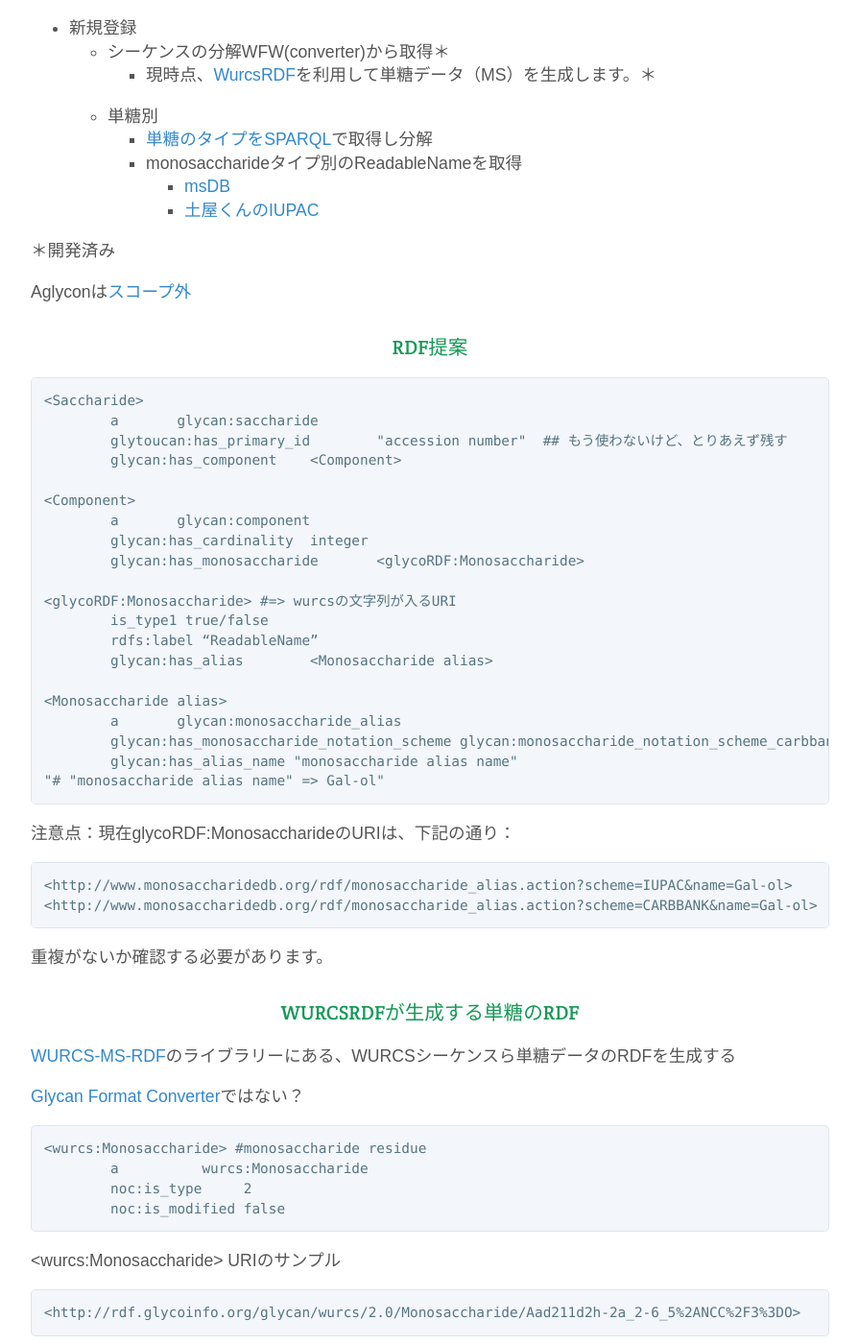
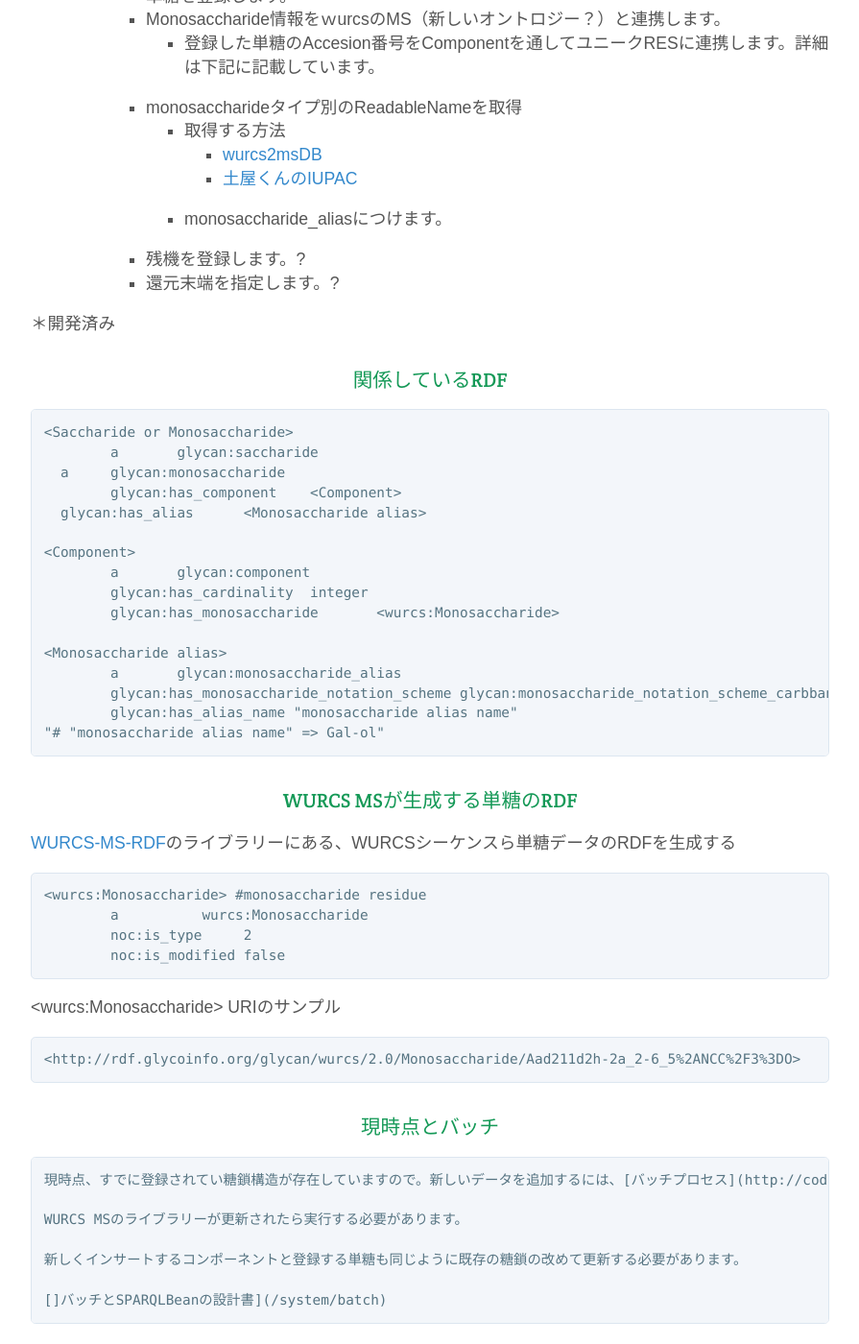
Before and after one commit to glytoucan/glytoucan, a Jekyll site: the page built from system/composition_ja.md, in a window 1280 px wide and 1400 px high, scrolled down 568 px. Shown: the whole window at 96% size, without its empty margins (192-1087 px from the left). Built offline with Jekyll 4.4.1, drawn with Linux system fonts in a browser that asks for light colours; nearby versions of some CDN libraries; Markdown is read by kramdown in place of the engine named in the settings; some of the changed text lies outside the part shown.

Commit message:
add new composition method

```diff
--- a/system/composition_ja.md
+++ b/system/composition_ja.md
@@ -1,46 +1,43 @@
 ---
-title: Breaking Down a Glycan
+title: 糖鎖の分解
 layout: default
 ---
 # 糖鎖の分解
 
-## Registration
-## 登録時
+糖鎖を登録する時、構造を分析して関連しているデータをRDF化しています。GlyTouCanに糖鎖構造を登録する時のコンポーネント（単糖、残機、リンケージ）分解プロセスを説明します。
 
-GlyTouCanに糖鎖構造を登録する時のコンポーネント分解フローの詳細を説明します。
+### プロセスの概要
 
-### Flow
-### 新規登録のフロー
-
-* 新規登録
-  * シーケンスの分解WFW(converter)から取得＊
-      * 現時点、[WurcsRDF](https://bitbucket.org/glycosw/wurcsrdf)を利用して単糖データ（MS）を生成します。＊
-  * 単糖別
-      * [単糖のタイプをSPARQL](https://github.org/glytoucan/batch)で取得し分解
-      * monosaccharideタイプ別のReadableNameを取得
-          * [msDB](http://www.monosaccharidedb.org/remote_access.action#conversion)
-          * [土屋くんのIUPAC](https://bitbucket.org/glycosw/glycanformatconverter)
+* 糖鎖を登録時
+  * シーケンスの分解WURCS(converter)から取得＊
+      * 現時点、[WurcsRDFのMSライブラリー](https://bitbucket.org/glycosw/wurcsrdf)を利用して単糖データ（MS）を生成します。＊
+  * 糖鎖に含まれている単糖をループしてComponentGeneratorを実行します：
+    * 単糖のWURCSを取得・生成
+    * 単糖を登録します。
+    * Monosaccharide情報をｗurcsのMS（新しいオントロジー？）と連携します。
+      * 登録した単糖のAccesion番号をComponentを通してユニークRESに連携します。詳細は下記に記載しています。
+    * monosaccharideタイプ別のReadableNameを取得
+      * 取得する方法
+        * [wurcs2msDB](http://www.monosaccharidedb.org/remote_access.action#conversion)
+        * [土屋くんのIUPAC](https://bitbucket.org/glycosw/glycanformatconverter)
+      * monosaccharide_aliasにつけます。
+    * 残機を登録します。?
+    * 還元末端を指定します。?
 
 ＊開発済み<BR>
 
-Aglyconは[スコープ外](http://glycob.oxfordjournals.org/content/23/12/1422.full?ijkey=b52b4890001eddbfdb29bd160185613b932538b0&keytype2=tf_ipsecsha)
+### 関係しているRDF
 
-### RDF提案
-
-    <Saccharide>
+    <Saccharide or Monosaccharide>
     	a	glycan:saccharide
-    	glytoucan:has_primary_id	"accession number"  ## もう使わないけど、とりあえず残す
+      a	glycan:monosaccharide
     	glycan:has_component	<Component>
+      glycan:has_alias	<Monosaccharide alias>
 
     <Component>
     	a	glycan:component
     	glycan:has_cardinality	integer
-    	glycan:has_monosaccharide	<glycoRDF:Monosaccharide>
-
-    <glycoRDF:Monosaccharide> #=> wurcsの文字列が入るURI
-    	is_type1 true/false
-    	rdfs:label “ReadableName”
-    	glycan:has_alias	<Monosaccharide alias>
+    	glycan:has_monosaccharide	<wurcs:Monosaccharide>
 
     <Monosaccharide alias>
     	a	glycan:monosaccharide_alias
@@ -48,42 +45,32 @@
     	glycan:has_alias_name "monosaccharide alias name"
     "# "monosaccharide alias name" => Gal-ol"
 
-
-注意点：現在glycoRDF:MonosaccharideのURIは、下記の通り：
-
-    <http://www.monosaccharidedb.org/rdf/monosaccharide_alias.action?scheme=IUPAC&name=Gal-ol>
-    <http://www.monosaccharidedb.org/rdf/monosaccharide_alias.action?scheme=CARBBANK&name=Gal-ol>
-
-重複がないか確認する必要があります。
-
-### WURCSRDFが生成する単糖のRDF
+### WURCS MSが生成する単糖のRDF
 
 [WURCS-MS-RDF](https://bitbucket.org/glycosw/wurcsrdf)のライブラリーにある、WURCSシーケンスら単糖データのRDFを生成する
-
-[Glycan Format Converter](https://bitbucket.org/glycosw/glycanformatconverter)ではない？
 
     <wurcs:Monosaccharide> #monosaccharide residue
     	a          wurcs:Monosaccharide
     	noc:is_type	2
     	noc:is_modified	false
 
-\<wurcs:Monosaccharide\> URIのサンプル
+&lt;wurcs:Monosaccharide> URIのサンプル
 
     <http://rdf.glycoinfo.org/glycan/wurcs/2.0/Monosaccharide/Aad211d2h-2a_2-6_5%2ANCC%2F3%3DO>
 
+### 現時点とバッチ
+
+    現時点、すでに登録されてい糖鎖構造が存在していますので。新しいデータを追加するには、[バッチプロセス](http://code.glytoucan.org/batch/)を実行する必要があります。
+
+    WURCS MSのライブラリーが更新されたら実行する必要があります。
+
+    新しくインサートするコンポーネントと登録する単糖も同じように既存の糖鎖の改めて更新する必要があります。
+
+    []バッチとSPARQLBeanの設計書](/system/batch)
+
 ### ComponentGenerator
 
-単糖データを利用してタイプ別にコンポーネントを作成します。
-
-    <Component>
-        a   glycan:component
-        glycan:has_cardinality  integer
-        glycan:has_monosaccharide   <glycoRDF:Monosaccharide>
-
-    <glycoRDF:Monosaccharide> #=> wurcsの文字列が入るURI
-        is_type1 true/false
-        rdfs:label “ReadableName”
-        glycan:has_alias    <Monosaccharide alias>
+単糖データを利用して単糖を登録するしコンポーネントを作成します。
 
 SPARQL:
 
```
Also changed, not shown: other parts of system/composition_ja.md (+1 -4 lines).
